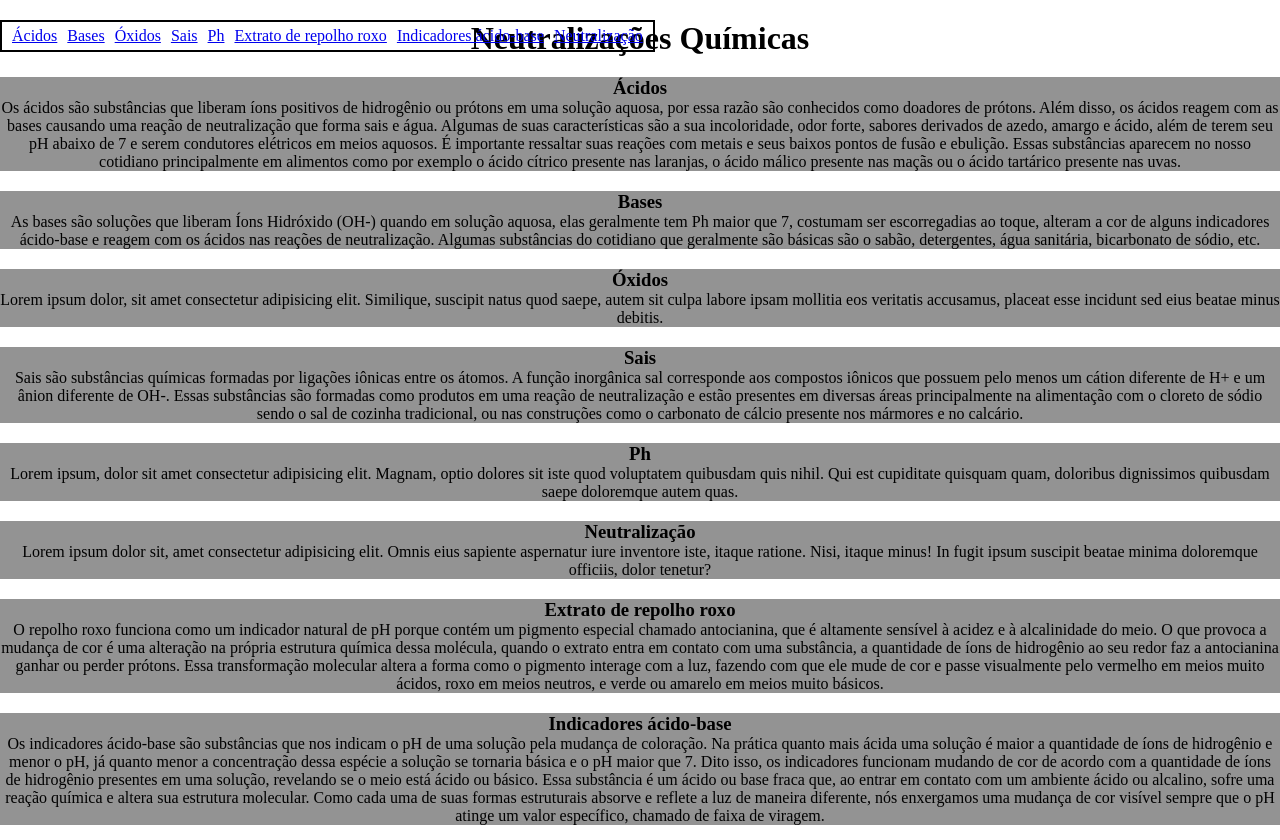
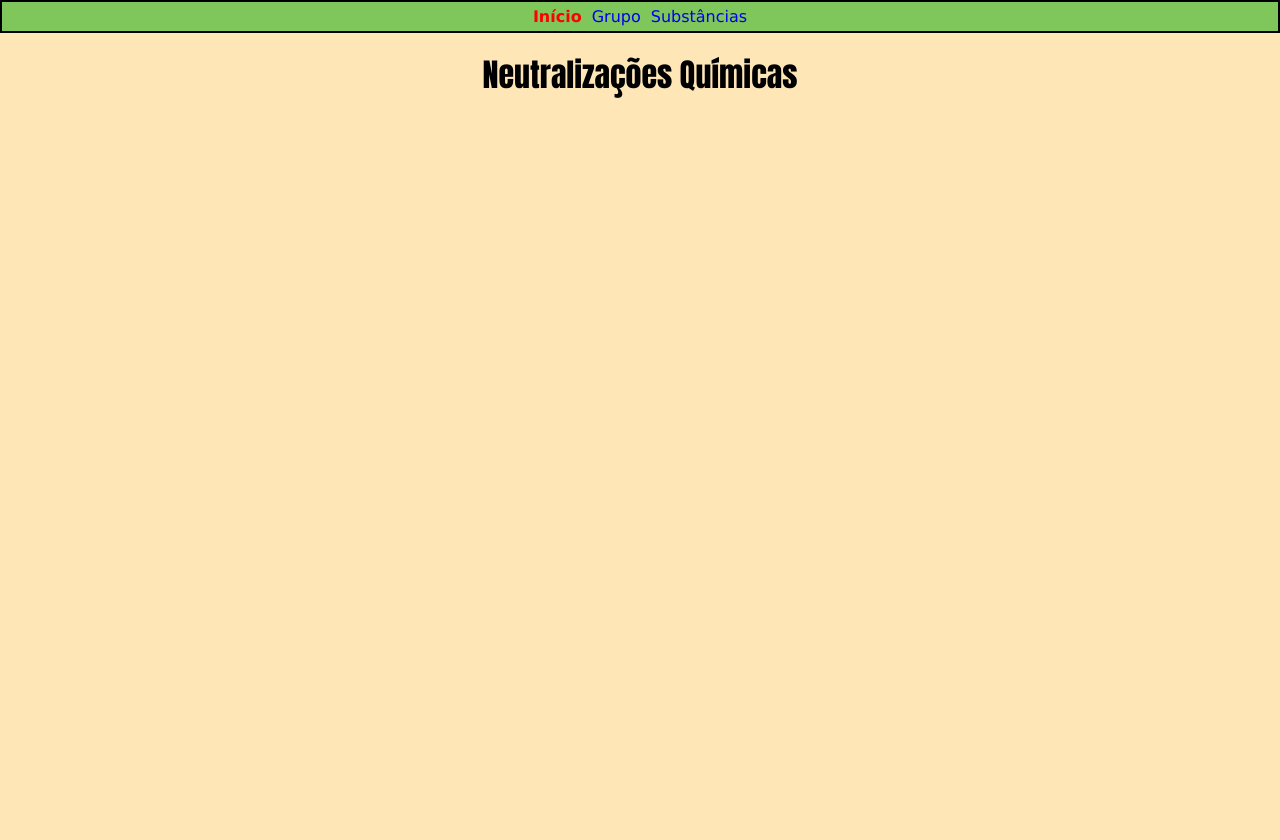
Before and after one commit to Igor-Dias-2010/neutralizacoes-quimicas, a Next.js app: page / in a window 1280 px wide. After the commit the page ends 800 px from the top, so only its background shows below. Built offline with nearby package versions, Linux system fonts and the light colour scheme.

Commit message:
adicionei a página de grupo e mudei a estrtutura visual

```diff
--- a/app/components/neutralizacao/neutralizacao.jsx
+++ b/app/components/neutralizacao/neutralizacao.jsx
@@ -1,8 +1,10 @@
-export default function Neutralizacao(){
-    return(
+export default function Neutralizacao() {
+    return (
         <section id="neutralizacao">
             <h1>Neutralização</h1>
-            <p>Lorem ipsum dolor sit, amet consectetur adipisicing elit. Omnis eius sapiente aspernatur iure inventore iste, itaque ratione. Nisi, itaque minus! In fugit ipsum suscipit beatae minima doloremque officiis, dolor tenetur?</p>
+            <p>
+                Uma reação de neutralização é quando uma substância ácida reage com uma substância básica, fazendo com que eles se neutralizam e gerem geralmente um sal e água, por exemplo, HCl + NaOH → NaCl + H2O, o ácido clorídrico (HCl) se mistura com a base hidróxido de sódio (NaOH), formando o sal cloreto de sódio (NaCl) e água (H2O).
+            </p>
         </section>
     )
 }
--- a/app/components/oxidos/oxidos.jsx
+++ b/app/components/oxidos/oxidos.jsx
@@ -1,8 +1,10 @@
-export default function Oxidos(){
-    return(
+export default function Oxidos() {
+    return (
         <section id="oxidos">
             <h1>Óxidos</h1>
-            <p>Lorem ipsum dolor, sit amet consectetur adipisicing elit. Similique, suscipit natus quod saepe, autem sit culpa labore ipsam mollitia eos veritatis accusamus, placeat esse incidunt sed eius beatae minus debitis.</p>
+            <p>
+                Os óxidos são compostos por duas substâncias, sendo uma delas o Oxigênio (O), as principais classificações deles são os óxidos básicos (geralmente formados por metais que podem reagir com ácidos), óxidos ácidos (geralmente formado por ametais que podem reagir com bases), óxidos anfóteros (podem agir como ácido ou básico dependendo da substância que se mistura) e óxidos neutros (não agem de forma significativa como ácido ou básico). Ele pode ser relacionado a substâncias ácidas ou básicas, por exemplo, na reação química CO2 + H2O = H2CO3, gás carbônico (CO2)é um óxido ácido, já que ele forma ácido carbônico (H2CO3) ao reagir com água, enquanto na reação CaO + H₂O = Ca(OH)2, o óxido cálcio (CaO) é um óxido básico, já que quando reage com água ele forma hidróxido de cálcio (Ca(OH)2).
+            </p>
         </section>
     )
 }
--- a/app/components/ph/ph.jsx
+++ b/app/components/ph/ph.jsx
@@ -1,8 +1,10 @@
-export default function Ph(){
-    return(
+export default function Ph() {
+    return (
         <section id="ph">
             <h1>Ph</h1>
-            <p>Lorem ipsum, dolor sit amet consectetur adipisicing elit. Magnam, optio dolores sit iste quod voluptatem quibusdam quis nihil. Qui est cupiditate quisquam quam, doloribus dignissimos quibusdam saepe doloremque autem quas.</p>
+            <p>
+                O Ph representa o grau de acidez ou de basicidade de uma solução, indo de 0 a 14, quando uma solução um Ph baixo, ela está abaixo de 7 e é mais ácida, se o Ph de uma solução é mais alto, ele está acima de 7 e é mais básico, e se ela está próxima da neutralidade, ela está próxima de 7.
+            </p>
         </section>
     )
 }
--- a/app/globals.css
+++ b/app/globals.css
@@ -13,27 +13,41 @@ body {
     align-items: center;
     justify-content: center;
     text-align: center;
+    font-family: 'Times New Roman', Times, serif;
+    background-color: rgb(255, 230, 183);
 }
 h1{
-    margin-top: 20px;
+    margin-top: 50px;
+    font-family:Impact, Haettenschweiler, 'Arial Narrow Bold', sans-serif;
 }
 nav {
+    background-color: rgba(0, 166, 0, 0.5);
+    backdrop-filter: blur(5px);
+    right: 0;
+    left: 0;
+    top: 0;
     position: fixed;
     border: 2px solid black;
     display: flex;
     align-items: center;
     justify-content: center;
     padding: 5px;
+    font-family:'Lucida Sans', 'Lucida Sans Regular', 'Lucida Grande', 'Lucida Sans Unicode', Geneva, Verdana, sans-serif;
 }
 
 a {
     margin-inline: 5px;
+    text-decoration: none;
 }
-.components-container{
-    margin-block: 10px;
+a:hover{
+    text-decoration: underline;
 }
 .components-container section{
-    margin-block: 15px;
+    margin-inline: 15px;
     background-color: rgb(147, 147, 147);
 
 }
+.ativo{
+    color: red;
+    font-weight: bold;
+}
--- a/app/home.jsx
+++ b/app/home.jsx
@@ -1,28 +1,10 @@
 import Navbar from "./navbar"
-import Acidos from "./components/acidos/acidos"
-import Bases from "./components/bases/bases"
-import ExtratoRepolhoRoxo from "./components/extrato-de-repolho-roxo/extrato"
-import IndicadoresAcidoBase from "./components/indicadores-acido-base/indicadores"
-import Neutralizacao from "./components/neutralizacao/neutralizacao"
-import Oxidos from "./components/oxidos/oxidos"
-import Ph from "./components/ph/ph"
-import Sais from "./components/sais/sais"
 
 export default function Home() {
     return (
         <div>
             <Navbar />
             <h1>Neutralizações Químicas</h1>
-            <section className="components-container">
-                <Acidos />
-                <Bases />
-                <Oxidos />
-                <Sais />
-                <Ph />
-                <Neutralizacao />
-                <ExtratoRepolhoRoxo />
-                <IndicadoresAcidoBase />
-            </section>
         </div>
     )
 }
--- a/app/navbar.jsx
+++ b/app/navbar.jsx
@@ -1,17 +1,16 @@
+"use client"
+
 import Link from "next/link"
+import { usePathname } from "next/navigation"
 
 export default function Navbar() {
+    const pathname = usePathname()
     return (
         <div>
             <nav>
-                <Link href={"#acidos"}>Ácidos</Link>
-                <Link href={"#bases"}>Bases</Link>
-                <Link href={"#oxidos"}>Óxidos</Link>
-                <Link href={"#sais"}>Sais</Link>
-                <Link href={"#ph"}>Ph</Link>
-                <Link href={"#extrato-de-repolho-roxo"}>Extrato de repolho roxo</Link>
-                <Link href={"#indicadores-acido-base"}>Indicadores ácido-base</Link>
-                <Link href={"#neutralizacao"}>Neutralização</Link>
+                <Link href={"/"} className={pathname === '/' ? 'ativo' : ''}>Início</Link>
+                <Link href={"/components/grupo"} className={pathname === '/components/grupo' ? 'ativo' : ''}>Grupo</Link>
+                <Link href={"/components/substancias"} className={pathname === '/components/substancias' ? 'ativo' : ''}>Substâncias</Link>
             </nav>
         </div>
     )
```
Also changed, not shown: app/components/grupo/page.jsx (added, +10 -0 lines), app/components/substancias/page.jsx (added, +28 -0 lines).
